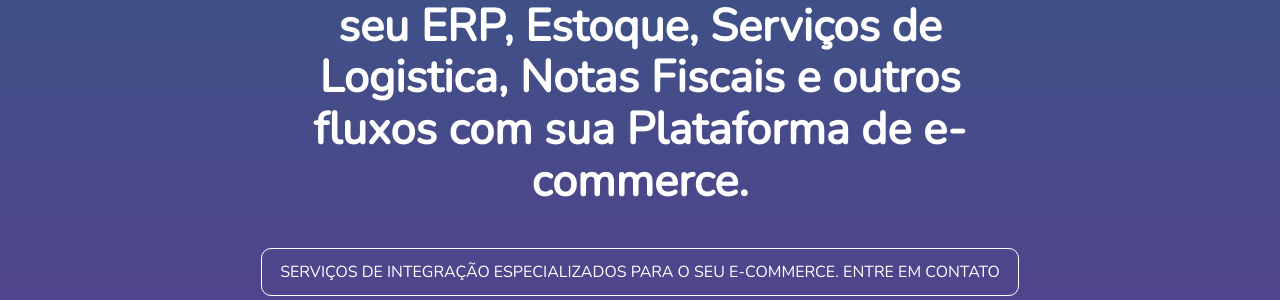
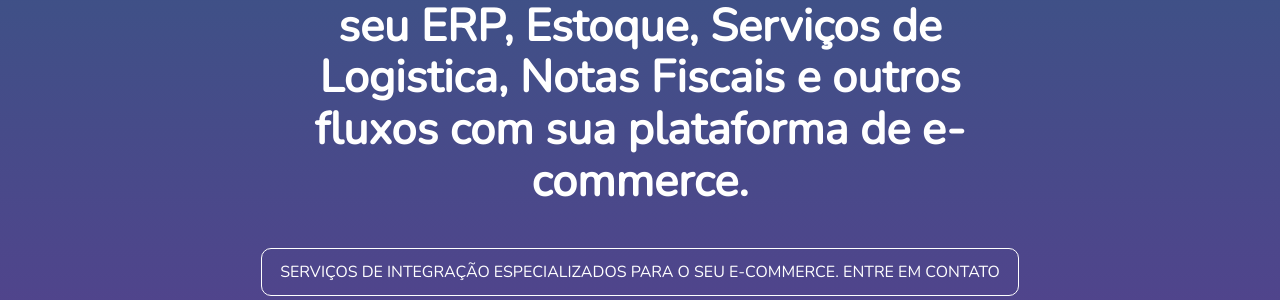
Before and after one commit to leandrooriente/2lig, a Jekyll site: the page built from index.html, in a window 1280 px wide and 900 px high. Shown: the part 293-593 px from the top of the window. Built offline with Jekyll 4.4.1, drawn with Linux system fonts in a browser that asks for light colours; nearby versions of some CDN libraries; library files that are not in the unit come from our copies; some of the changed text lies outside the part shown.

Commit message:
Updated Headline

```diff
--- a/_includes/headline.html
+++ b/_includes/headline.html
@@ -1,5 +1,5 @@
 <section class="headline">
-  <h1 class="headline-title">2LIG - Tecnologia de Integração para e-commerce.  Conectamos seu ERP, Estoque, Serviços de Logistica, Notas Fiscais e outros fluxos com sua Plataforma de e-commerce.</h1>
+  <h1 class="headline-title">2LIG - Tecnologia de Integração para e-commerce.  Conectamos seu ERP, Estoque, Serviços de Logistica, Notas Fiscais e outros fluxos com sua plataforma de e-commerce.</h1>
   <a href="#contact" class="headline-button anchor">Serviços de integração especializados para o seu e-commerce. Entre em contato</a>
   <!-- <a href="#contact" class="headline-button anchor">Entre em contato</a> -->
  <!--  <img class="headline-circle-background-small" src="{{site.baseurl}}/assets/big-circle.svg" />
```
